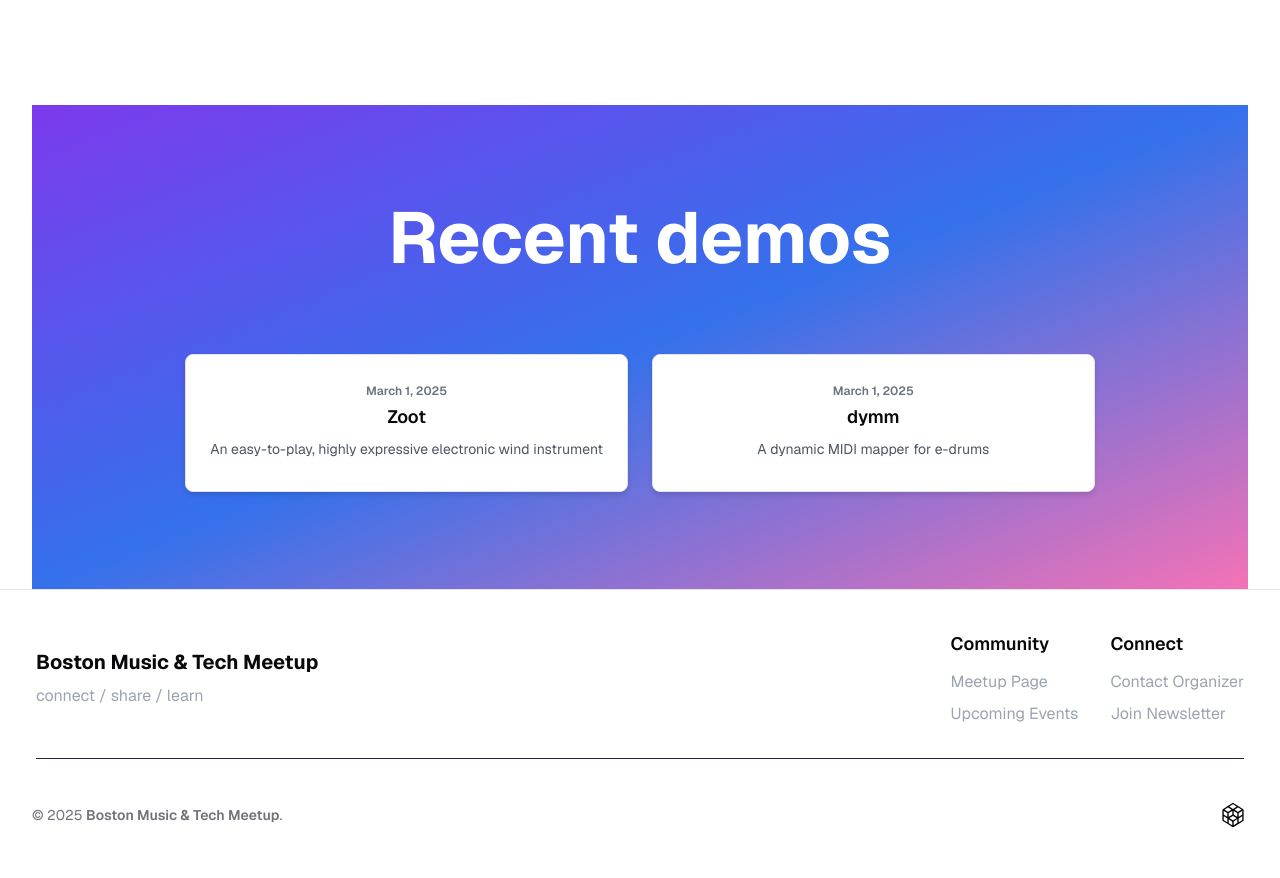
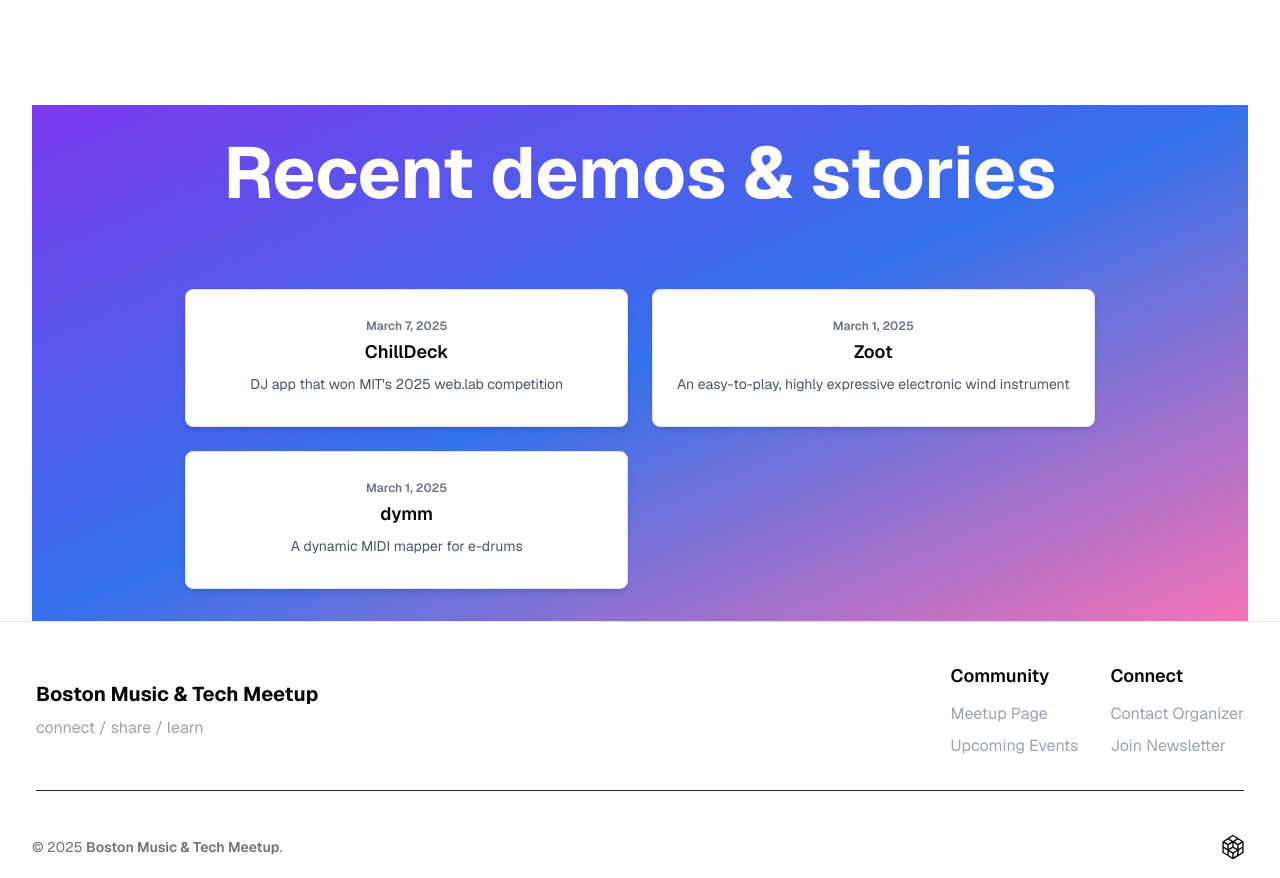
Before and after one commit to jssln/musictechm-rubix, a Next.js app: page / in a window 1280 px wide. Shown: the part 1060-1938 px from the top of the page. Before the commit the page ends 1906 px from the top, so only its background shows below. Built offline with nearby package versions, Linux system fonts and the light colour scheme.

Commit message:
Add ChillDeck story to homepage

```diff
--- a/app/page.tsx
+++ b/app/page.tsx
@@ -51,8 +51,14 @@ export default function Home() {
       </div>
 
       <div className="min-h-[60.5vh] flex flex-col justify-center items-center text-center px-2 py-8 bg-gradient-to-br from-blurple-600 via-[#3471eb] to-magenta-400">
-        <h1 className="text-5xl font-bold sm:text-7xl text-white mb-20">Recent demos</h1>
+        <h1 className="text-5xl font-bold sm:text-7xl text-white mb-20">Recent demos & stories</h1>
         <CardGrid>
+        <Card
+            subtitle="March 7, 2025"
+            title="ChillDeck"
+            description="DJ app that won MIT's 2025 web.lab competition"
+            href="/learn/stories/chilldeck"
+          />
           <Card
             subtitle="March 1, 2025"
             title="Zoot"
```
